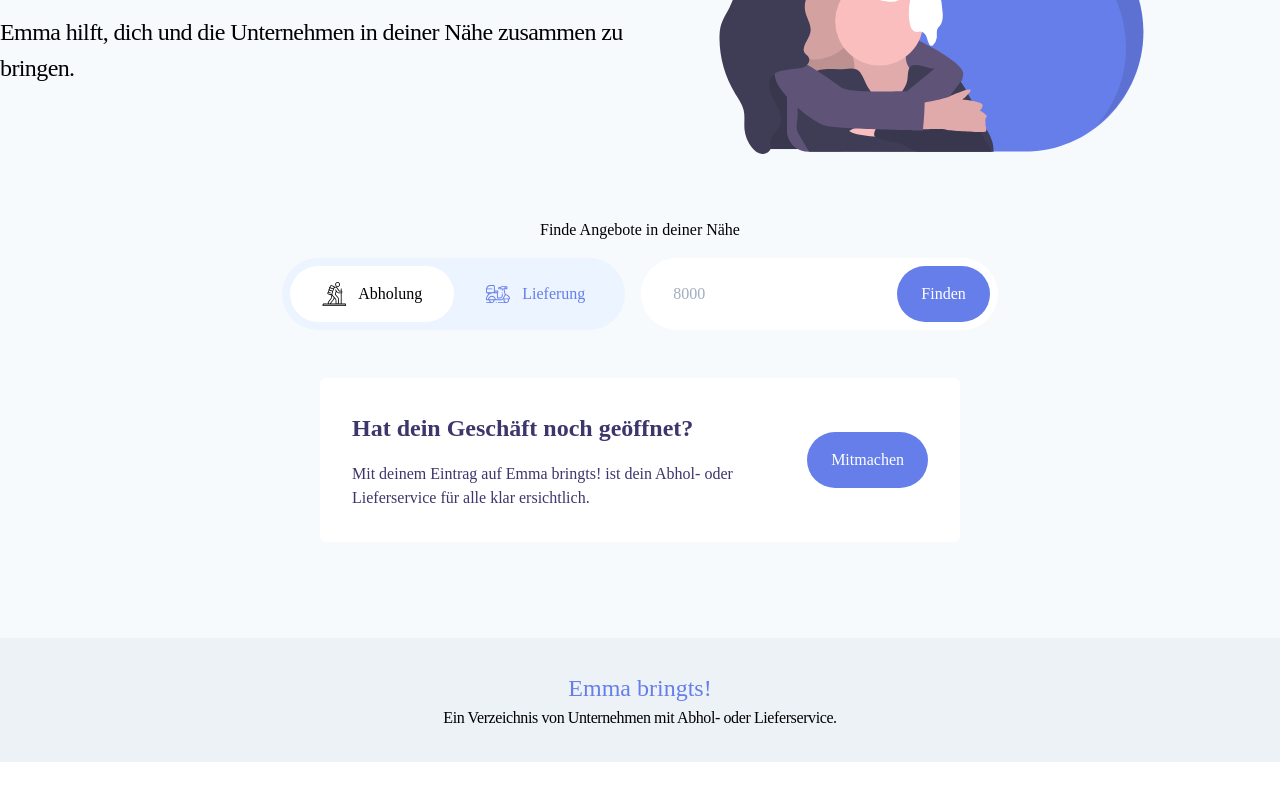
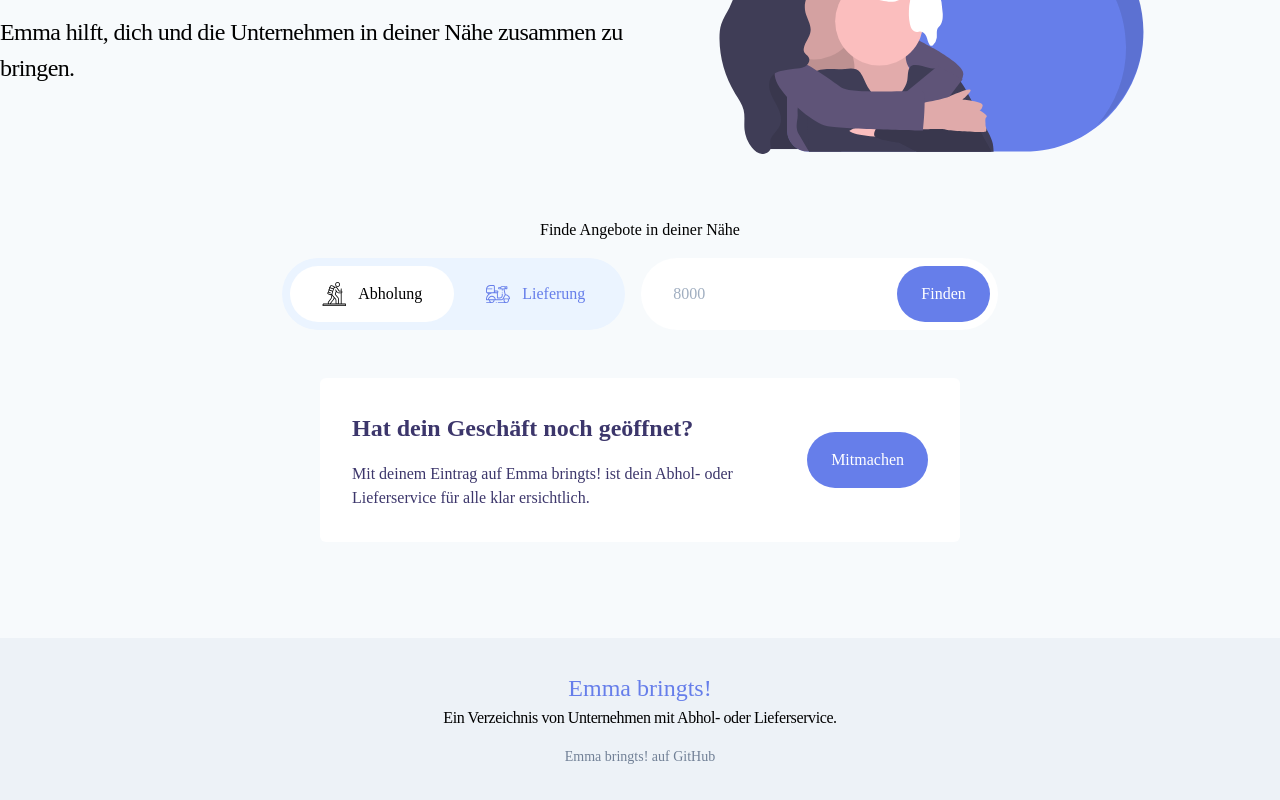
Before and after one commit to deniaz/emma-bringts, a Next.js app: page / in a window 1280 px wide. Shown: the part 331-1131 px from the top of the page. Before the commit the page ends 1093 px from the top, so only its background shows below. Built offline with nearby package versions, Linux system fonts and the light colour scheme; no server answers.

Commit message:
Add github link

```diff
--- a/src/components/footer.tsx
+++ b/src/components/footer.tsx
@@ -5,11 +5,15 @@ const styles = {
   container: 'w-full bg-gray-200 py-8 px-12 mt-16 text-center',
   logo: '',
   message: 'font-sans text-base font-thin tracking-tight',
+  github: 'font-sans text-sm text-gray-600 mt-4 inline-block',
 };
 
 export const Footer: FC = () => (
   <footer className={styles.container}>
     <Logo className={styles.logo} />
     <p className={styles.message}>Ein Verzeichnis von Unternehmen mit Abhol- oder Lieferservice.</p>
+    <a className={styles.github} href="https://github.com/deniaz/emma-bringts">
+      Emma bringts! auf GitHub
+    </a>
   </footer>
 );
```
